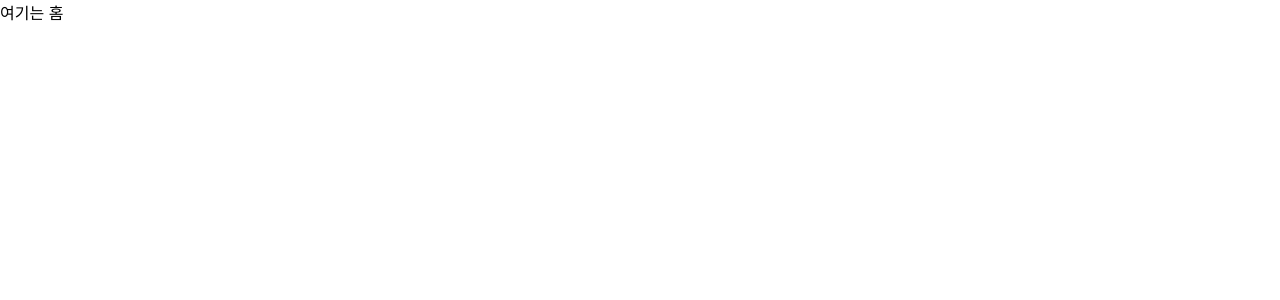
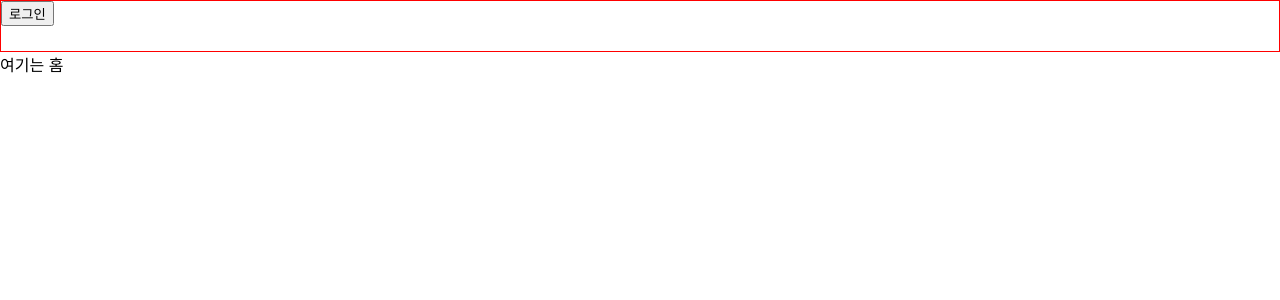
Before and after one commit to yceffort/jump-donation-report, a React (Create React App) app: page / in a window 1280 px wide. Shown: the top 300 px of the page. Built offline with nearby package versions, Linux system fonts and the light colour scheme.

Commit message:
feature: login 페이지를 헤더로 이동

```diff
--- a/package.json
+++ b/package.json
@@ -48,6 +48,7 @@
     "@types/react": "^16.9.0",
     "@types/react-dom": "^16.9.0",
     "@types/react-router-dom": "^5.1.5",
+    "@types/styled-components": "^5.1.2",
     "@typescript-eslint/eslint-plugin": "^3.6.0",
     "eslint-config-airbnb-typescript": "^8.0.2",
     "eslint-plugin-import": "^2.22.0",
--- a/src/App.tsx
+++ b/src/App.tsx
@@ -1,7 +1,6 @@
 import React, { useEffect, useState } from 'react';
 import { CookiesProvider, useCookies } from 'react-cookie';
 import { Switch, Route, BrowserRouter as Router } from 'react-router-dom';
-import Login from './pages/login';
 import UserContext from './common/user/context';
 import { initialState } from './common/user/reducer';
 import Home from './pages/home';
@@ -10,6 +9,7 @@ import Public from './pages/public';
 import getUser from './services/fetch';
 import { GoogleUserInfoInterface, LOGIN_COOKIE_KEY } from './common/interfaces';
 import NotFound from './pages/not-found';
+import Header from './components/header';
 
 function App() {
   const [cookie] = useCookies();
@@ -41,12 +41,9 @@ function App() {
     <UserContext.Provider value={initialState}>
       <CookiesProvider>
         <>
+          <Header userInfo={userInfo} token={token} />
           <Router>
             <Switch>
-
-              <Route path="/login">
-                <Login token={token} userInfo={userInfo} />
-              </Route>
 
               <Route
                 path="/:year/private"
--- a/src/pages/login.tsx
+++ b/src/components/header.tsx
@@ -1,22 +1,28 @@
 import React, { useReducer, useEffect } from 'react';
 import { useCookies } from 'react-cookie';
+import styled from 'styled-components';
 import { userReducer, initialState, UserStatus } from '../common/user/reducer';
-import { GoogleUserInfoInterface } from '../common/interfaces';
+
+import { GoogleUserInfoInterface, LOGIN_COOKIE_KEY } from '../common/interfaces';
 import getUser from '../services/fetch';
 
-const LOGIN_COOKIE = 'LOGIN_SESSION';
+const MenuHeader = styled.div`
+  height: 50px;
+  border: 1px red solid;
+`;
+
 const CLIENT_ID = '450893975309-gr4ed18b4733vapf59l35e150i927vlq.apps.googleusercontent.com';
 
-export default function Login({
+export default function Header({
+  userInfo,
   token,
-  userInfo,
-}: {
-  token?: string
-  userInfo?: GoogleUserInfoInterface | null
+ }: {
+   userInfo?: GoogleUserInfoInterface | null
+   token?: string
 }) {
   const [userState, dispatch] = useReducer(userReducer, initialState);
 
-  const [, setCookie, removeCookie] = useCookies([LOGIN_COOKIE]);
+  const [, setCookie, removeCookie] = useCookies([LOGIN_COOKIE_KEY]);
 
   useEffect(() => {
     if (userInfo && token) {
@@ -36,7 +42,7 @@ export default function Login({
     dispatch({
       status: UserStatus.LogOut,
     });
-    removeCookie(LOGIN_COOKIE);
+    removeCookie(LOGIN_COOKIE_KEY);
     window.gapi.load('auth2', async () => {
       window.gapi.auth2.init({
         client_id: CLIENT_ID,
@@ -65,7 +71,7 @@ export default function Login({
 
       if (result && info) {
         const expDate = new Date(new Date().getTime() + 24 * 60 * 60 * 1000);
-        setCookie(LOGIN_COOKIE, authResponse.id_token, { path: '/', expires: expDate });
+        setCookie(LOGIN_COOKIE_KEY, authResponse.id_token, { path: '/', expires: expDate });
 
         dispatch({
           status: UserStatus.Login,
@@ -91,16 +97,19 @@ export default function Login({
     await signOut();
   };
 
-  return (
+return (
+  <MenuHeader>{userState && userState.user ? (
     <>
-      <button type="button" onClick={onSignIn}>
-        로그인
-      </button>
+      {userState.user.email}
       <button type="button" onClick={onSignOut}>
         로그아웃
       </button>
-
-      {JSON.stringify(userState)}
     </>
-  );
+) : (
+  <button type="button" onClick={onSignIn}>
+    로그인
+  </button>
+)}
+  </MenuHeader>
+);
 }
```
Also changed, not shown: 1 other file (tests, documents, lock files or other folders).
